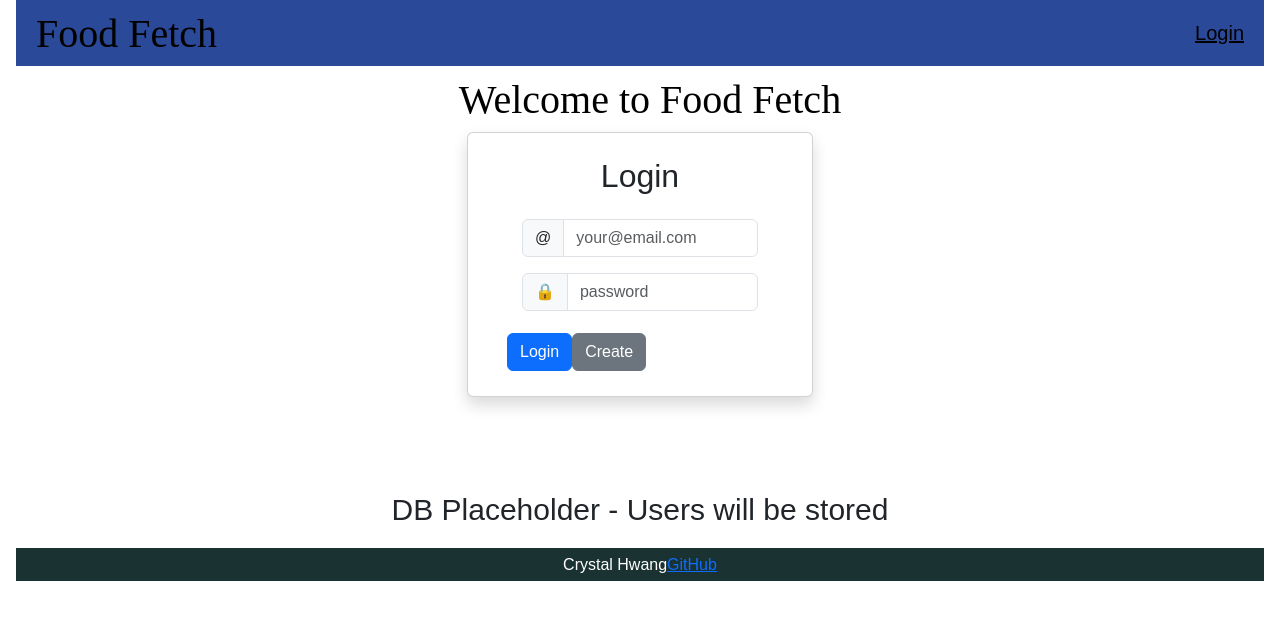
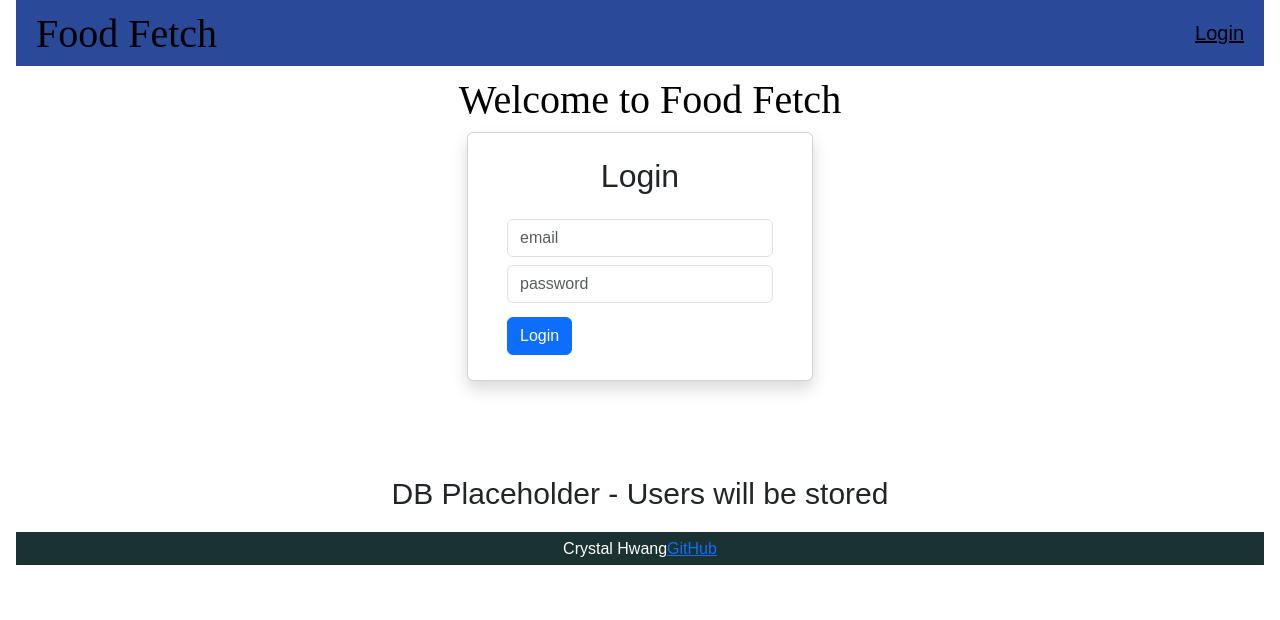
Before and after one commit to crystalhwaang/startup, a React (Vite) app: page / in a window 1280 px wide. Shown: the top 620 px of the page. Built offline with nearby package versions, Linux system fonts and the light colour scheme; a web font is replaced by a local one.

Commit message:
login works, need to clean up a lot

```diff
--- a/src/app.jsx
+++ b/src/app.jsx
@@ -19,7 +19,7 @@ function App() {
           <h1>Food Fetch</h1>
           <nav>
               <menu>
-              <li><NavLink to="" className='main-color'>Login</NavLink></li>
+              <li><NavLink to="/" className='main-color'>Login</NavLink></li>
               {authState === AuthState.Authenticated && (
                 <li className='main-color'>
                   <NavLink className='nav-link' to='recipe'>
@@ -53,7 +53,7 @@ function App() {
               }
               exact
             />
-            <Route path='/' element={<Login />} exact />
+            {/* <Route path='/' element={<Login />} exact /> */}
             <Route path='/recipe' element={<Recipe />} />
             <Route path='/photo' element={<Photo />} />
             <Route path='*' element={<NotFound />} />
--- a/src/login/login.jsx
+++ b/src/login/login.jsx
@@ -1,6 +1,21 @@
 import React from 'react';
+import { useNavigate } from 'react-router-dom';
+import { AuthState } from './authState';
 
-export function Login() {
+export function Login({ onAuthChange }) {
+  const [userName, setUserName] = React.useState('');
+  const navigate = useNavigate();
+
+  function handleLogin(e) {
+    e.preventDefault();
+
+    localStorage.setItem('userName', userName);
+
+    onAuthChange(userName, AuthState.Authenticated);
+
+    navigate('/recipe'); // go to app
+  }
+
   return (
     <main>
       <h1>Welcome to Food Fetch</h1>
@@ -10,17 +25,23 @@ export function Login() {
                <div className="card shadow">
                  <div className="card-body p-4">
                    <h2 className="text-center mb-4">Login</h2>
-                        <form method="get" action="../recipe">
-                            <div className="input-group mb-3">
-                                <span className="input-group-text">@</span>
-                                <input className="form-control" type="text" placeholder="your@email.com" />
-                            </div>
-                            <div className="input-group mb-3">
-                                <span className="input-group-text">🔒</span>
-                                <input className="form-control" type="password" placeholder="password" />
-                            </div>
-                            <button type="submit" className="btn btn-primary">Login</button>
-                            <button type="submit" className="btn btn-secondary">Create</button>
+                      <form onSubmit={handleLogin}>
+                        <input
+                          className="form-control mb-2"
+                          placeholder="email"
+                          value={userName}
+                          onChange={(e) => setUserName(e.target.value)}
+                        />
+
+                        <input
+                          type="password"
+                          className="form-control mb-2"
+                          placeholder="password"
+                        />
+
+                        <button className="btn btn-primary">
+                          Login
+                        </button>
                       </form>
                       </div>
                    </div>
```
Also changed, not shown: src/login/messageDialog.jsx (added, +15 -0 lines). Lines whose indentation alone changed are shown as unchanged.
